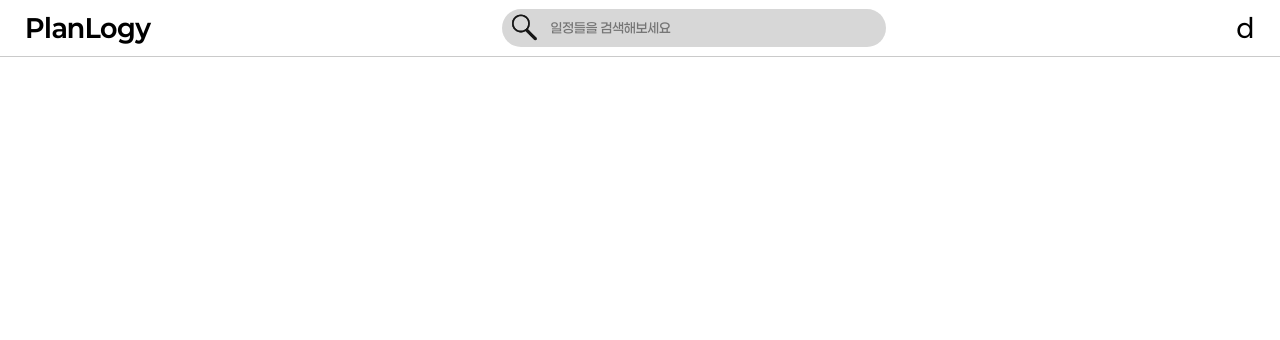
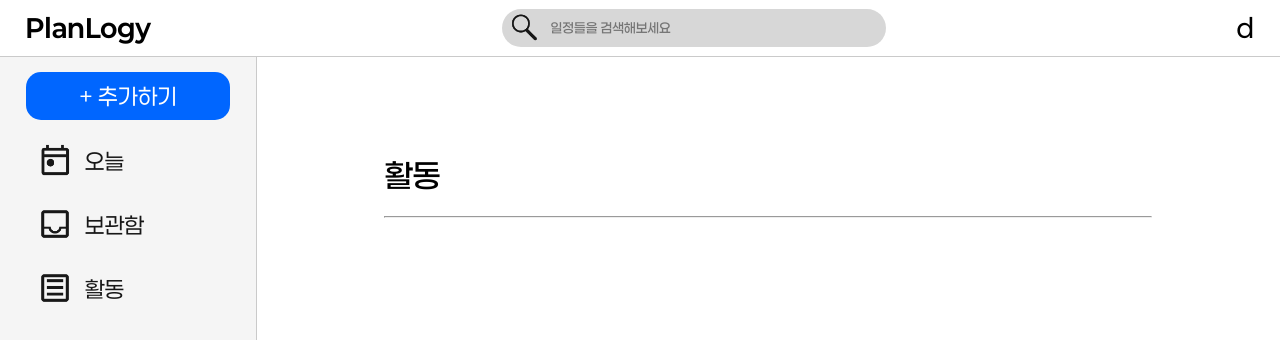
Before and after one commit to ujins1108-beep/PlanLogy, a React (Vite) app: page /activity in a window 1280 px wide. Before the commit this address had no page. Shown: the top 340 px of the page. Built offline with nearby package versions, Linux system fonts and the light colour scheme.

Commit message:
stats 페이지를 activity 페이지로 변경 후 페이지 내용 추가

```diff
--- a/src/App.jsx
+++ b/src/App.jsx
@@ -3,7 +3,7 @@ import { Routes, Route } from 'react-router-dom'
 import { useState, useEffect } from 'react'
 import Header from './components/header/header.jsx'
 import Homepage from './pages/homepage/homepage.jsx'
-import Stats from './pages/stats/stats.jsx'
+import Activity from './pages/activity/activity.jsx'
 import Inbox from './pages/inbox/inbox.jsx'
 import Today from './pages/today/today.jsx'
 
@@ -18,9 +18,18 @@ export default function App() {
     return savedTask ? JSON.parse(savedTask) : []
   })
 
+  const [activity, setActivity] = useState(() => {
+    const savedActivity = localStorage.getItem('planlogy-activity')
+    return savedActivity ? JSON.parse(savedActivity) : []
+  })
+
   useEffect(() => {
     localStorage.setItem('planlogy-tasks', JSON.stringify(task))
   }, [task])
+
+  useEffect(() => {
+    localStorage.setItem('planlogy-activity', JSON.stringify(activity))
+  }, [activity])
 
   return (
     <>
@@ -35,9 +44,9 @@ export default function App() {
       <div className='pages'>
           <Routes>
             <Route path='/' element={<Homepage />} />
-            <Route path='/stats' element={<Stats currentPage={currentPage} setCurrentPage={setCurrentPage} task={task} setTask={setTask} />} />
-            <Route path='/inbox' element={<Inbox currentPage={currentPage} setCurrentPage={setCurrentPage} task={task} setTask={setTask} searchValue={searchValue} />} />
-            <Route path='/today' element={<Today currentPage={currentPage} setCurrentPage={setCurrentPage} task={task} setTask={setTask} searchValue={searchValue} />} />
+            <Route path='/activity' element={<Activity currentPage={currentPage} setCurrentPage={setCurrentPage} activity={activity} />} />
+            <Route path='/inbox' element={<Inbox currentPage={currentPage} setCurrentPage={setCurrentPage} task={task} setTask={setTask} searchValue={searchValue} activity={activity} setActivity={setActivity} />} />
+            <Route path='/today' element={<Today currentPage={currentPage} setCurrentPage={setCurrentPage} task={task} setTask={setTask} searchValue={searchValue} activity={activity} setActivity={setActivity} />} />
           </Routes>
         </div>
 
--- a/src/components/sidebar/sidebar.css
+++ b/src/components/sidebar/sidebar.css
@@ -94,7 +94,7 @@
     opacity: 0.9;
 }
 
-.stats {
+.activity {
     width: 80%;
     height: 6vh;
     color: black;
@@ -107,18 +107,18 @@
     gap: 1vw;
 }
 
-.stats:hover {
+.activity:hover {
     background-color: #cacaca;
 }
 
-.stats h1 {
+.activity h1 {
     font-weight: 400;
     font-size: 2.8vh;
     cursor: pointer;
     opacity: 0.9;
 }
 
-.stats img {
+.activity img {
     height: 70%;
     margin-top: 0;
     margin-left: 1vw;
--- a/src/components/sidebar/sidebar.jsx
+++ b/src/components/sidebar/sidebar.jsx
@@ -2,7 +2,7 @@ import './sidebar.css'
 import { useNavigate } from 'react-router-dom'
 import today from '../../assets/today.png'
 import inbox from '../../assets/inbox.png'
-import stats from '../../assets/stats.png'
+import activity from '../../assets/activity.png'
 
 export default function Sidebar({ currentPage, task, setTask }) {
     const navigate = useNavigate()
@@ -38,9 +38,9 @@ export default function Sidebar({ currentPage, task, setTask }) {
                     <h1>보관함</h1>
                 </div>
 
-                <div className='stats' onClick={() => {navigate('/stats')}}>
-                    <img src={stats} />
-                    <h1>통계</h1>
+                <div className='activity' onClick={() => {navigate('/activity')}}>
+                    <img src={activity} />
+                    <h1>활동</h1>
                 </div>
             </div>
         </>
--- /dev/null
+++ b/src/pages/activity/activity.css
@@ -0,0 +1,39 @@
+.activity-mainpage {
+    width: 100%;
+    height: 93vh;
+    margin-top: 7vh;
+    display: flex;
+    flex-direction: row;
+}
+
+.activity-right {
+    width: 80vw;
+    height: 93vh;
+    display: flex;
+    align-items: center;
+    justify-content: center;
+}
+
+.activity-right-content {
+    width: 60vw;
+    height: 73vh;
+}
+
+.activity-list {
+    width: 60vw;
+    display: flex;
+    align-items: flex-start;
+    justify-content: center;
+    flex-direction: column;
+    gap: 1vh;
+}
+
+.activity-item {
+    width: 100%;
+    height: 6.5vh;
+    margin: 0;
+    display: flex;
+    align-items: center;
+    justify-content: flex-start;
+    border-radius: 0px;
+}
--- /dev/null
+++ b/src/pages/activity/activity.jsx
@@ -0,0 +1,36 @@
+import './activity.css'
+import { useEffect } from 'react'
+import { useLocation } from 'react-router-dom'
+import Sidebar from '../../components/sidebar/sidebar.jsx'
+
+export default function Activity({ setCurrentPage, activity }) {
+    var location = useLocation()
+
+    useEffect(() => {
+
+        setCurrentPage(location.pathname)
+    }, [setCurrentPage, location.pathname])
+
+    return (
+        <>
+            <div className='activity-mainpage'>
+                <Sidebar />
+                <div className='activity-right'>
+                    <div className='activity-right-content'>
+                        <h1>활동</h1>
+                        <hr />
+                        <div className='activity-list'>
+                            {activity.map((item) => {
+                                return (
+                                    <>
+                                        <div className='activity-item'>{item}</div>
+                                    </>
+                                )
+                            })}
+                        </div>
+                    </div>
+                </div>
+            </div>
+        </>
+    )
+}
--- a/src/pages/inbox/inbox.jsx
+++ b/src/pages/inbox/inbox.jsx
@@ -3,7 +3,7 @@ import { useEffect } from 'react'
 import { useLocation } from 'react-router-dom'
 import Sidebar from '../../components/sidebar/sidebar.jsx'
 
-export default function Inbox({ currentPage, setCurrentPage, task, setTask, searchValue }) {
+export default function Inbox({ currentPage, setCurrentPage, task, setTask, searchValue, activity, setActivity }) {
     const location = useLocation()
 
     useEffect(() => {
@@ -25,6 +25,11 @@ export default function Inbox({ currentPage, setCurrentPage, task, setTask, sear
         targetTask[1] = !targetTask[1]
         setTask(newTask)
         console.log(newTask)
+
+        if (targetTask[1] === true) {
+            const newActivity = [...activity, `${targetTask[0]} 항목을 완료했습니다.`]
+            setActivity(newActivity)
+        }
     }
 
     return (
--- a/src/pages/stats/stats.css
+++ /dev/null
@@ -1,20 +0,0 @@
-.stats-mainpage {
-    width: 100%;
-    height: 93vh;
-    margin-top: 7vh;
-    display: flex;
-    flex-direction: row;
-}
-
-.stats-right {
-    width: 80vw;
-    height: 93vh;
-    display: flex;
-    align-items: center;
-    justify-content: center;
-}
-
-.stats-right-content {
-    width: 60vw;
-    height: 73vh;
-}
--- a/src/pages/stats/stats.jsx
+++ /dev/null
@@ -1,30 +0,0 @@
-import './stats.css'
-import { useEffect } from 'react'
-import { useLocation } from 'react-router-dom'
-import Sidebar from '../../components/sidebar/sidebar.jsx'
-
-export default function Stats({ setCurrentPage, task, setTask }) {
-    var location = useLocation()
-
-    useEffect(() => {
-
-        setCurrentPage(location.pathname)
-    }, [setCurrentPage, location.pathname])
-
-    return (
-        <>
-            <div className='stats-mainpage'>
-                <Sidebar />
-                <div className='stats-right'>
-                    <div className='stats-right-content'>
-                        <h1>통계</h1>
-                        <hr />
-                        <div className='checked'>
-
-                        </div>
-                    </div>
-                </div>
-            </div>
-        </>
-    )
-}
--- a/src/pages/today/today.jsx
+++ b/src/pages/today/today.jsx
@@ -3,7 +3,7 @@ import { useEffect } from 'react'
 import { useLocation } from 'react-router-dom'
 import Sidebar from '../../components/sidebar/sidebar.jsx'
 
-export default function Today({ currentPage, setCurrentPage, task, setTask, searchValue }) {
+export default function Today({ currentPage, setCurrentPage, task, setTask, searchValue, activity, setActivity }) {
     var location = useLocation()
 
     useEffect(() => {
@@ -25,6 +25,11 @@ export default function Today({ currentPage, setCurrentPage, task, setTask, sear
         targetTask[1] = !targetTask[1]
         setTask(newTask)
         console.log(newTask)
+
+        if (targetTask[1] === true) {
+            const newActivity = [...activity, `${targetTask[0]} 항목을 완료했습니다.`]
+            setActivity(newActivity)
+        }
     }
 
     return (
```
Also changed, not shown: src/assets/activity.png (added).
